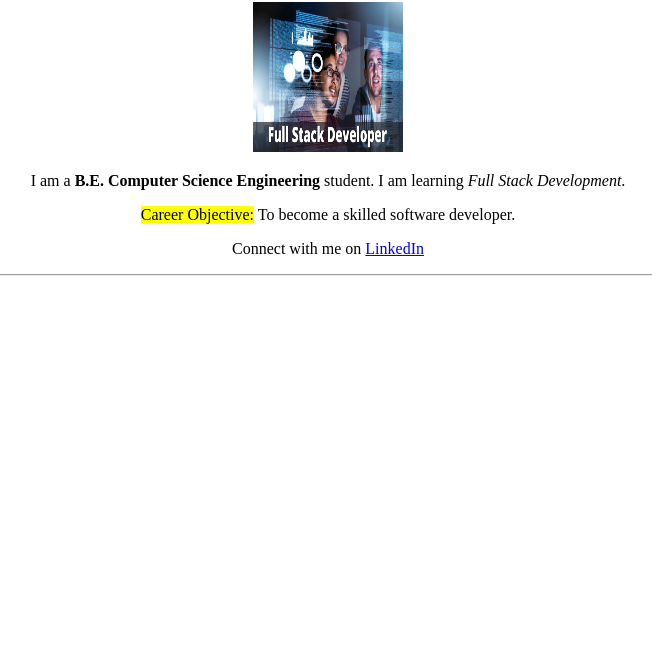
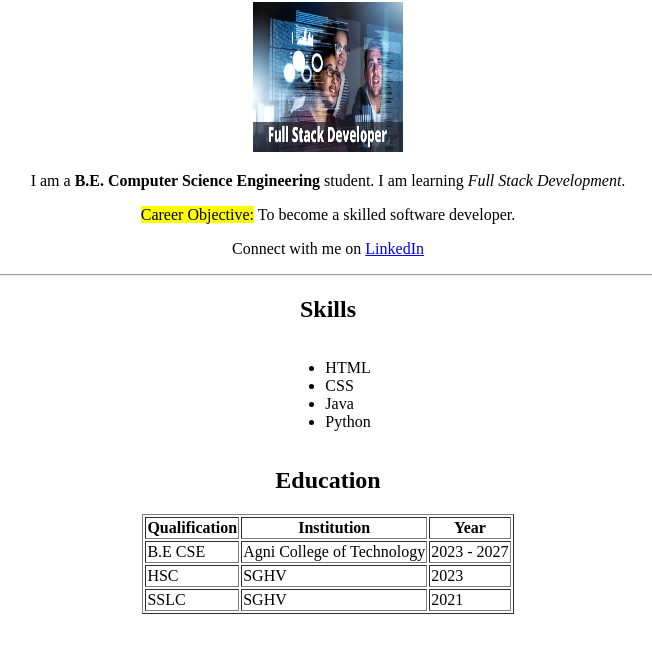
Before and after one commit to vishald12a-jpg/frontend-html-css_1, a plain HTML site: page simpres.html in a window 1280 px wide. Shown: the part 78-730 px from the top of the page, without its empty margins (312-964 px from the left). Drawn offline with Linux system fonts and the light colour scheme.

Commit message:
Add simpres.html and profile.jpg
Uploaded resume webpage with skills section, education table, and profile image.

```diff
--- a/simpres.html
+++ b/simpres.html
@@ -27,8 +27,47 @@
   </p>
 
   <hr>
- </center>
 
+  <h2>Skills</h2>
 
+  <!-- FIX: Left-align only the list -->
+  <div style="text-align: left; display: inline-block;">
+    <ul>
+      <li>HTML</li>
+      <li>CSS</li>
+      <li>Java</li>
+      <li>Python</li>
+    </ul>
+  </div>
+
+  <h2>Education</h2>
+
+  <table border="1">
+    <tr>
+      <th>Qualification</th>
+      <th>Institution</th>
+      <th>Year</th>
+    </tr>
+
+    <tr>
+      <td>B.E CSE</td>
+      <td>Agni College of Technology</td>
+      <td>2023 - 2027</td>
+    </tr>
+
+    <tr>
+      <td>HSC</td>
+      <td>SGHV</td>
+      <td>2023</td>
+    </tr>
+
+    <tr>
+      <td>SSLC</td>
+      <td>SGHV</td>
+      <td>2021</td>
+    </tr>
+  </table>
+
+  </center>
 </body>
 </html>
```
